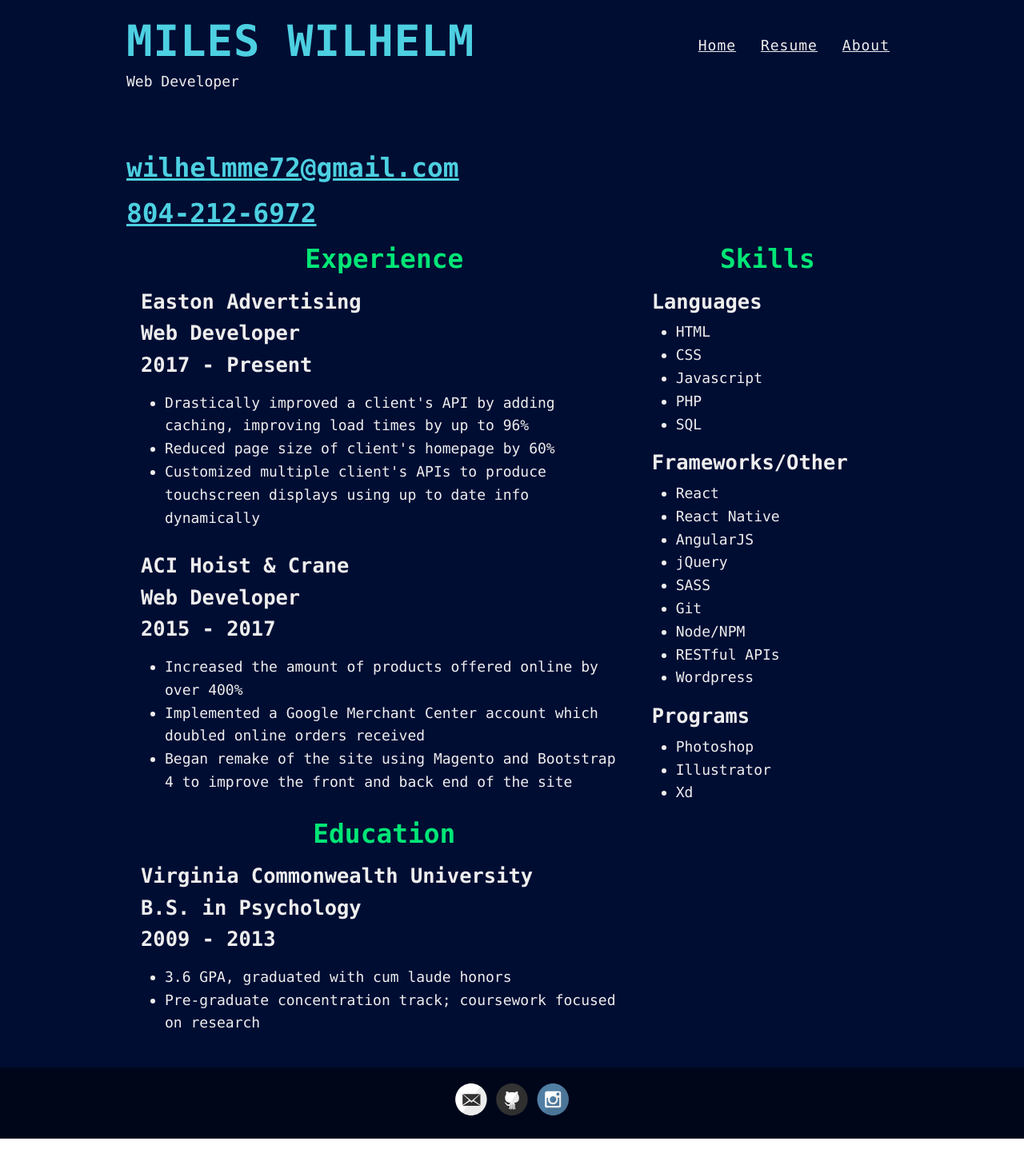
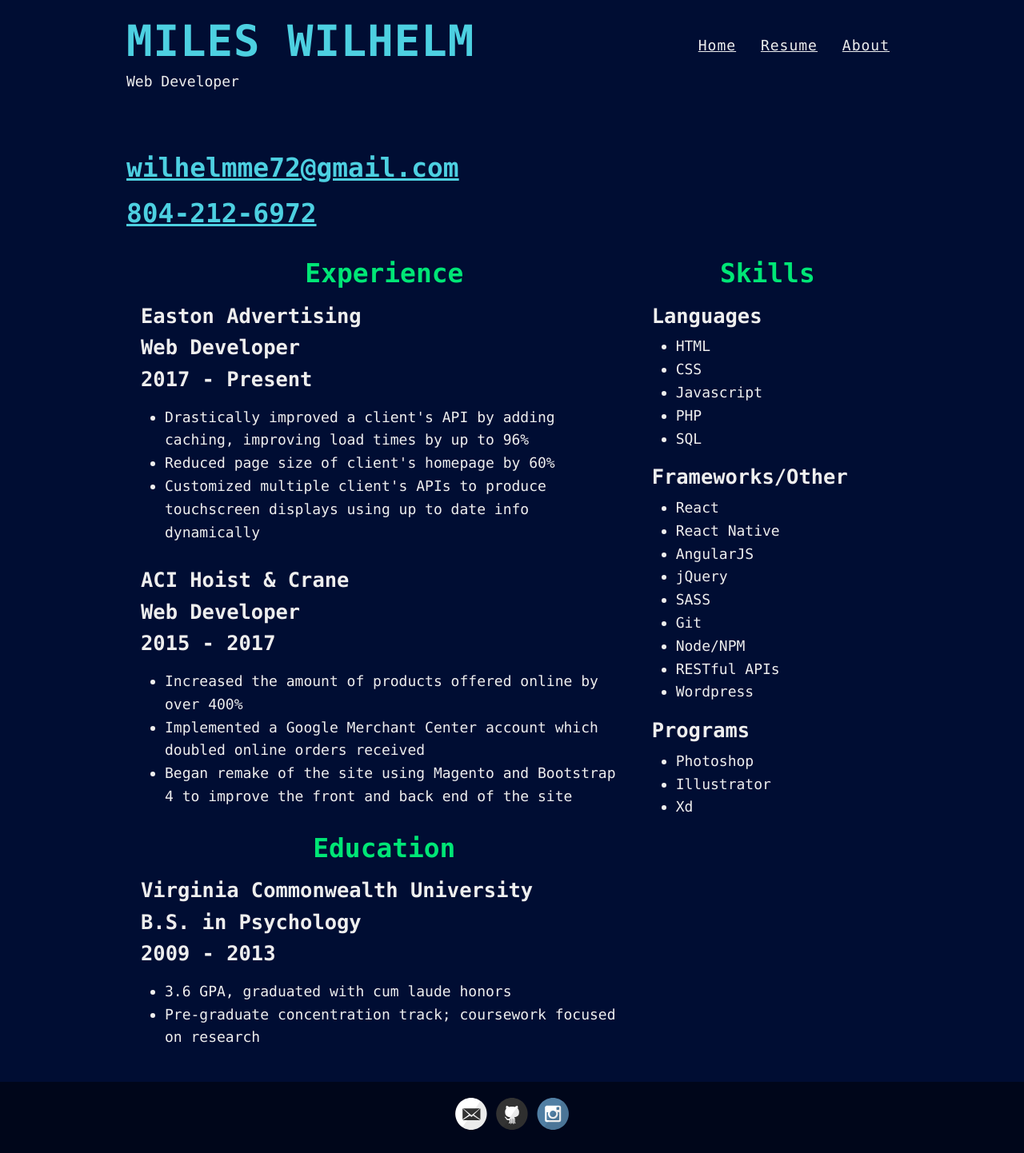
Before and after one commit to mileswilhelm/mileswilhelm.github.io, a Jekyll site: the page built from resume.md, in a window 1280 px wide. Shown: the whole page at 80% size. Built offline with Jekyll 4.4.1, drawn with Linux system fonts in a browser that asks for light colours.

Commit message:
Added padding to tablet plus resume

```diff
--- a/resume.md
+++ b/resume.md
@@ -3,7 +3,7 @@ layout: resume
 title: Resume
 permalink: /resume/
 ---
-<div class="container">
+<div class="container pt-md-3">
   <div class="row">
     <div class="col-md-8 order-2 order-md-1">
       <div class="mb">
```
